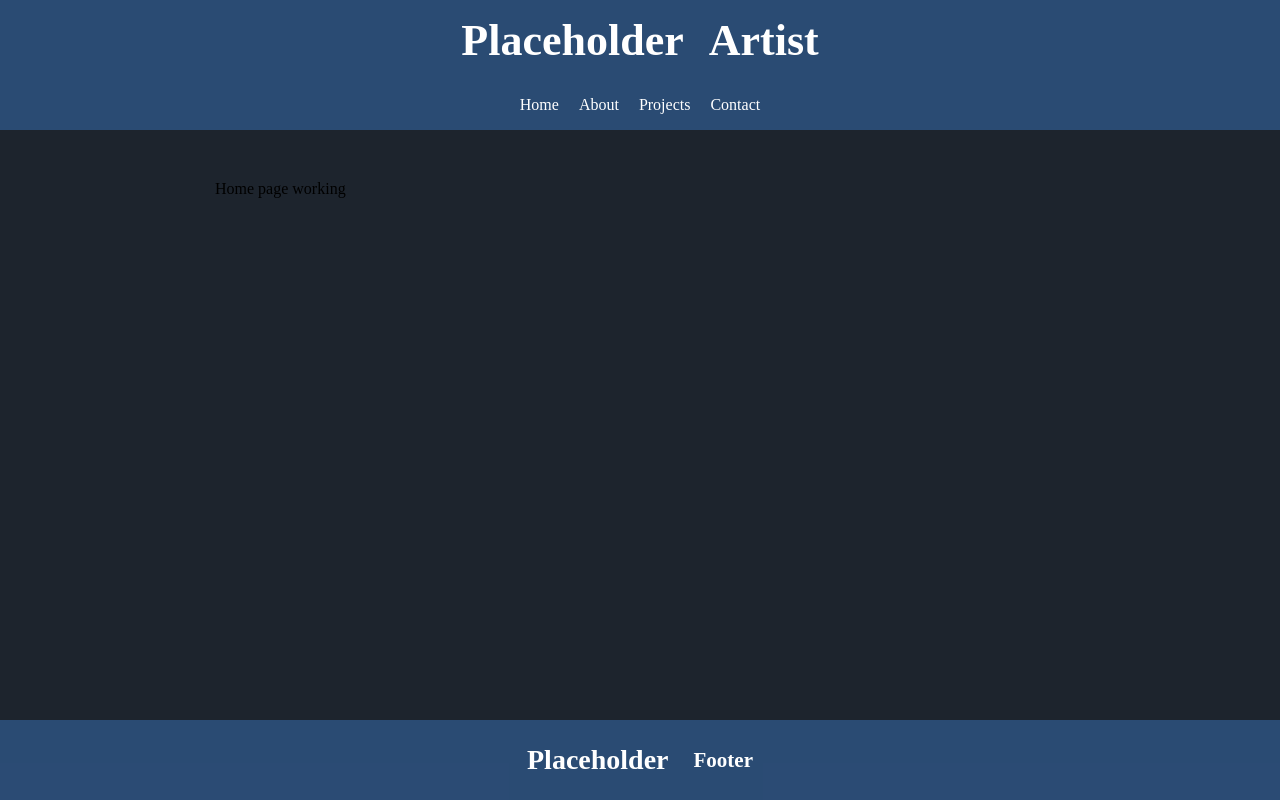
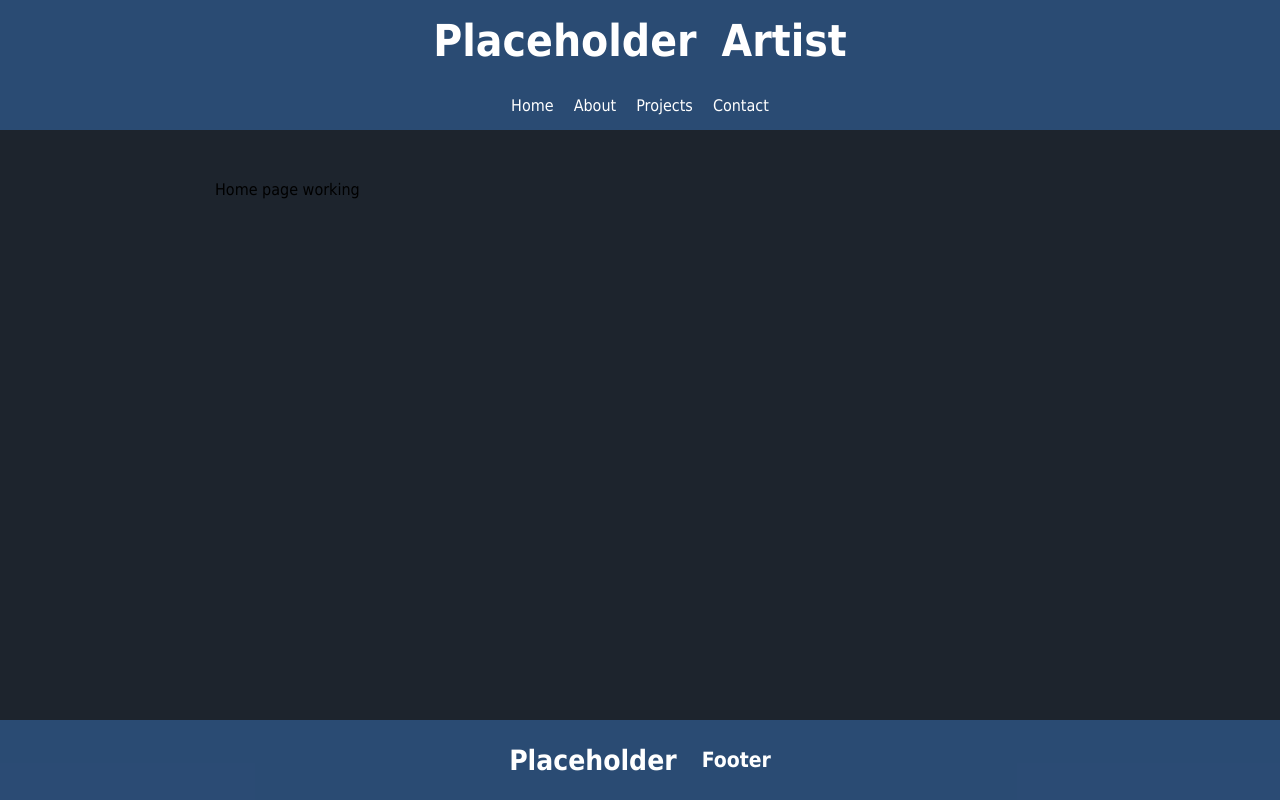
Before and after one commit to reedjoe/next-portfolio-site, a Next.js app: page /next-portfolio-site/ in a window 1280 px wide. Built offline with nearby package versions, Linux system fonts and the light colour scheme.

Commit message:
Update some styles

```diff
--- a/styles/Layout.module.css
+++ b/styles/Layout.module.css
@@ -25,12 +25,12 @@
   padding: 10px;
   color: #ffffff;
   height: 54px;
-  font-size: 14px;
+  font-size: 12px;
   display: flex;
   flex-direction: row;
   justify-content: center;
   align-items: center;
-  gap: 25px;
+  gap: 20px;
   position: sticky;
   top: 0;
 }
@@ -79,6 +79,7 @@
     width: 100%;
     height: 80px;
     font-size: 22px;
+    gap: 25px;
     display: flex;
     top: 0;
     position: unset;
--- a/styles/globals.css
+++ b/styles/globals.css
@@ -89,6 +89,7 @@ body {
 body {
   color: rgb(var(--foreground-rgb));
   background: #1D242D;
+  font-family: tahoma;
 }
 
 a {
```
